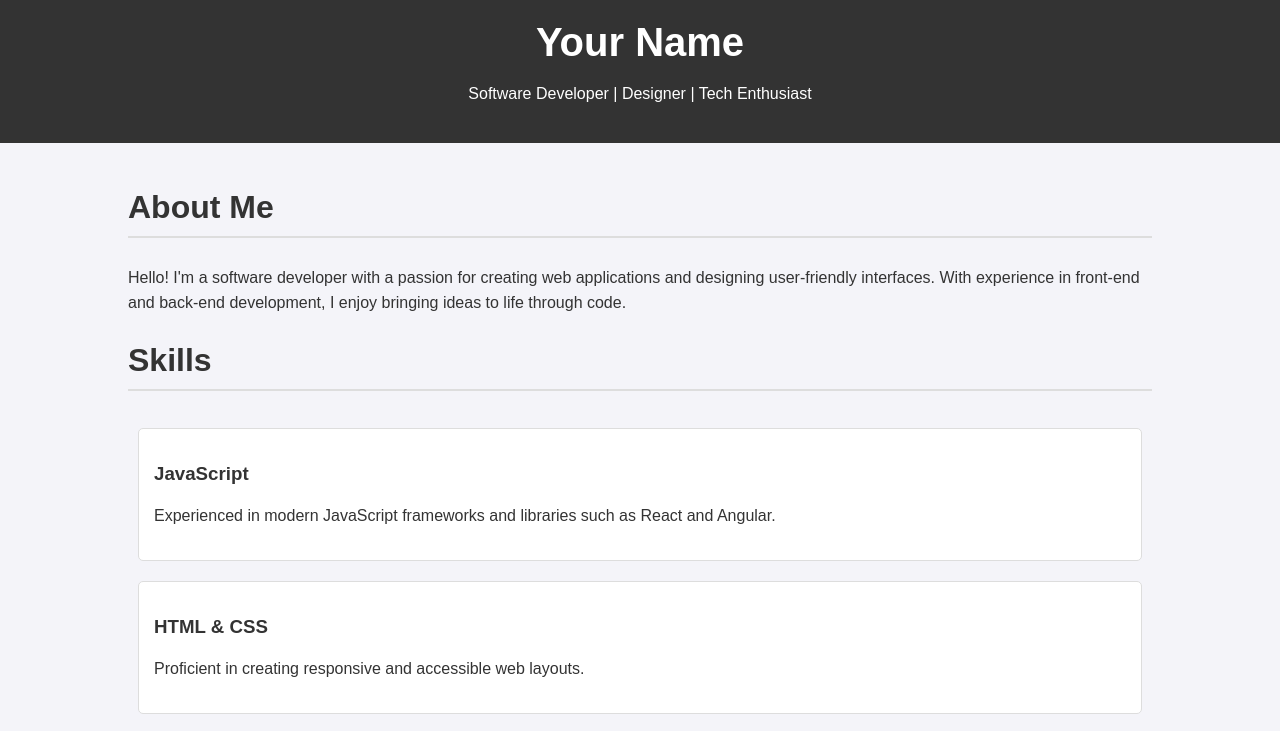
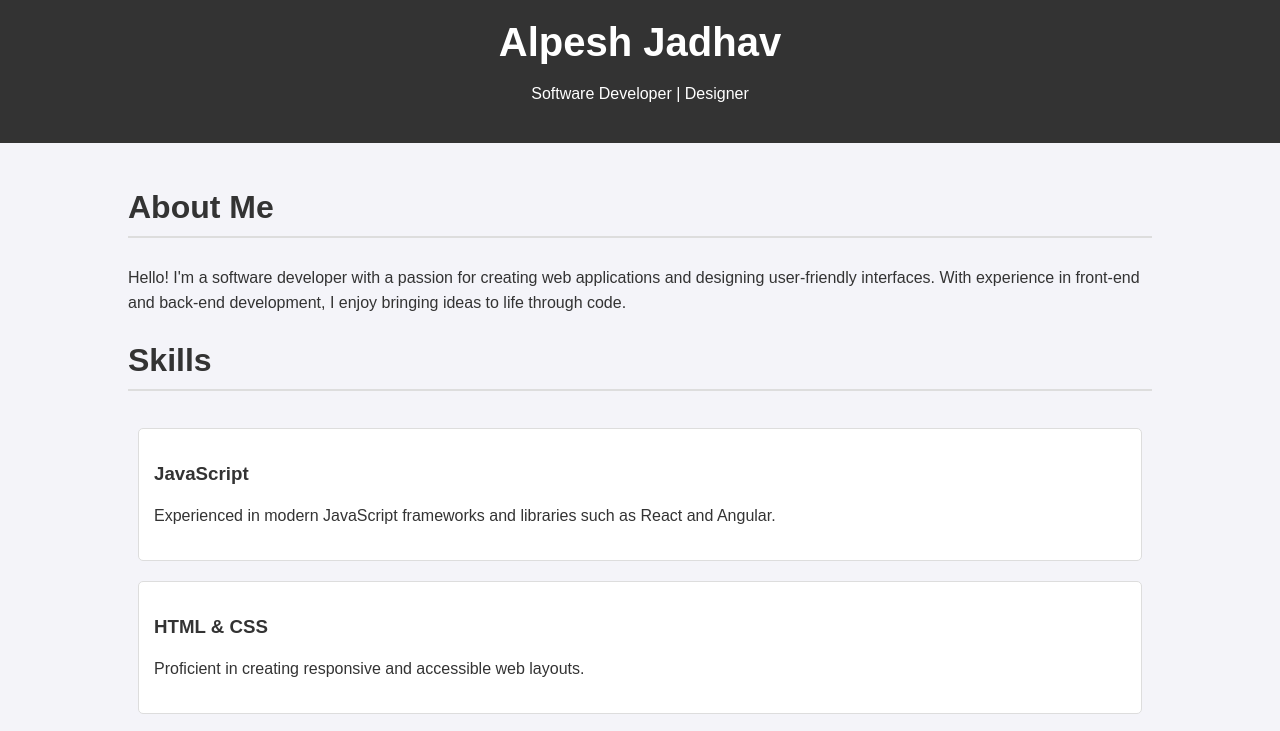
Before and after one commit to alpeshjadhav/alpeshjadhav.github.io, a plain HTML site: page index.html in a window 1280 px wide. Shown: the top 731 px of the page. Drawn offline with Linux system fonts and the light colour scheme.

Commit message:
index.html
Update Name

```diff
--- a/index.html
+++ b/index.html
@@ -70,8 +70,8 @@
 <body>
 
 <header>
-    <h1>Your Name</h1>
-    <p>Software Developer | Designer | Tech Enthusiast</p>
+    <h1>Alpesh Jadhav</h1>
+    <p>Software Developer | Designer</p>
 </header>
 
 <div class="container">
```
